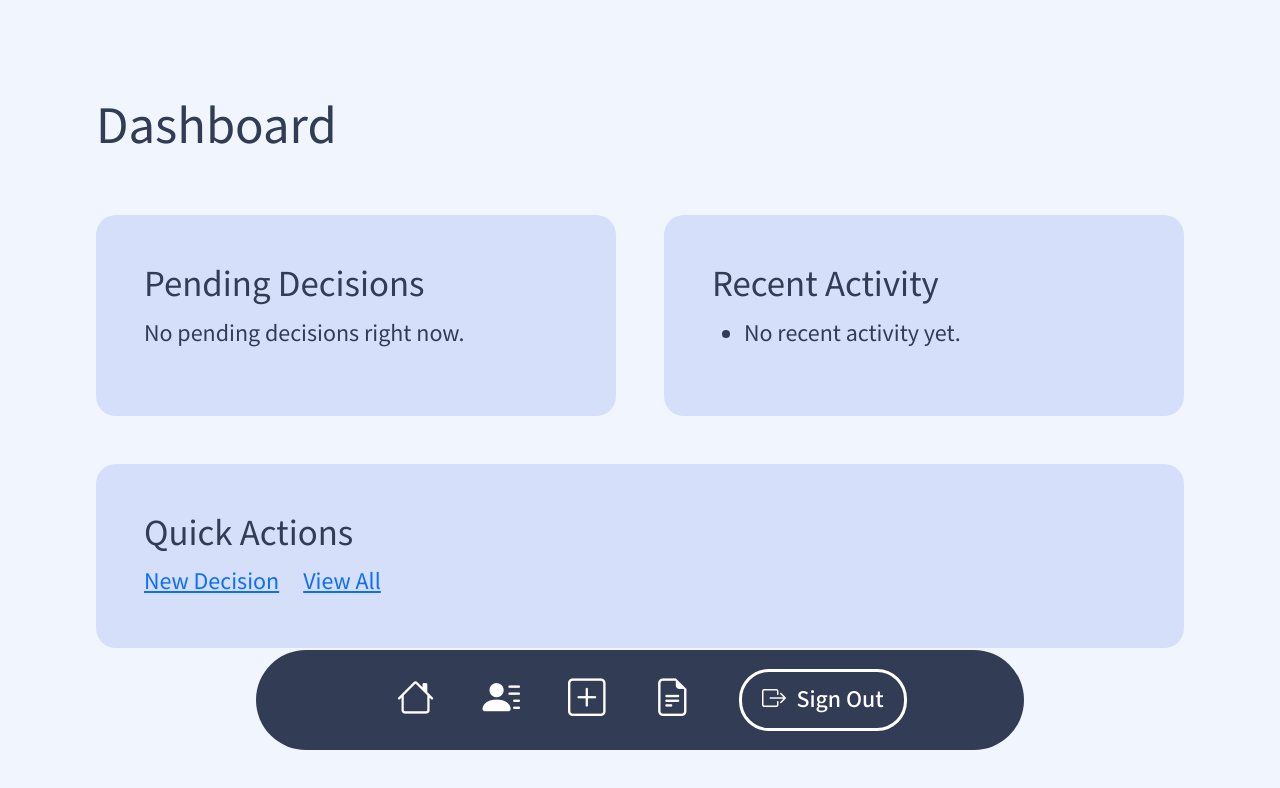
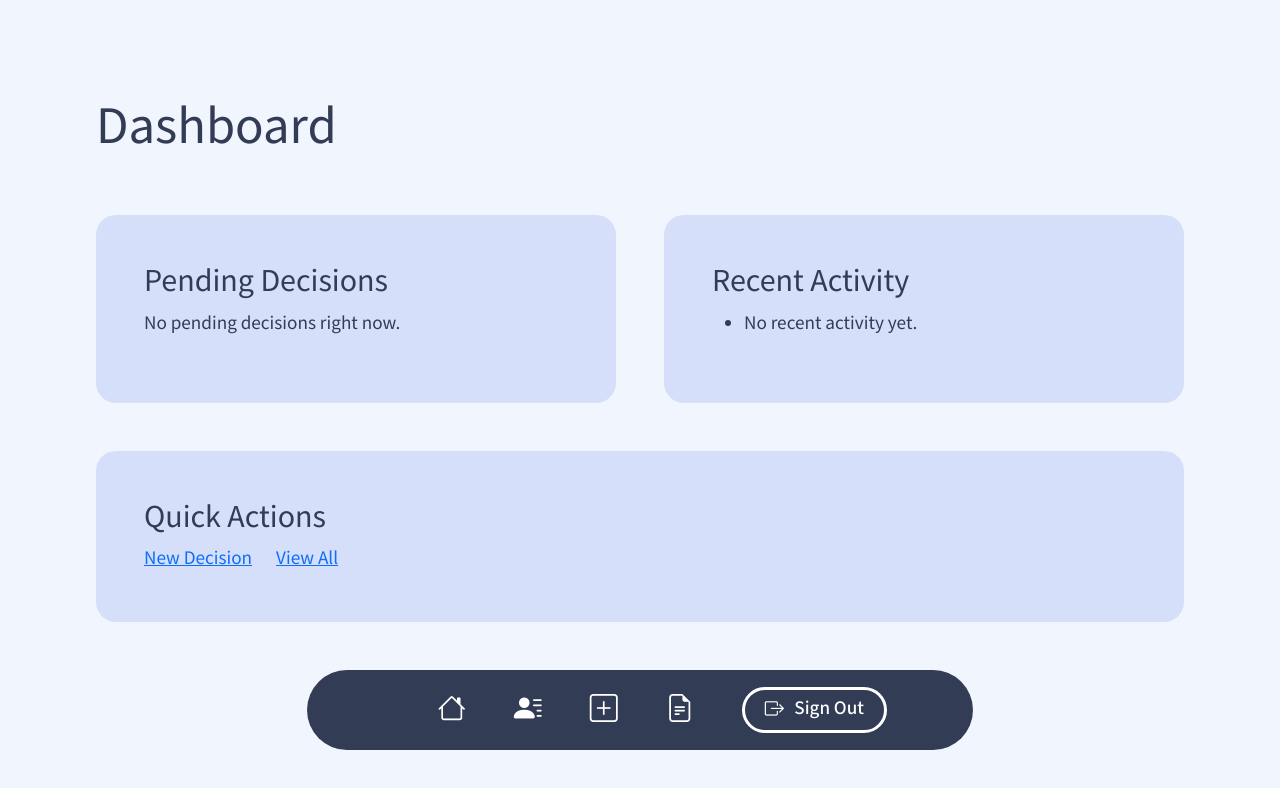
Before and after one commit to gwendolynbrunot/logidex, a Next.js app in the folder logidex/: page / in a window 1280 px wide. Shown: the top 788 px of the page. Built offline with nearby package versions, Linux system fonts and the light colour scheme.

Commit message:
basic dashboard styles

```diff
--- a/logidex/src/app/components/layout/Navbar.tsx
+++ b/logidex/src/app/components/layout/Navbar.tsx
@@ -12,7 +12,7 @@ export default function Navbar() {
         </div>
         <div className="sign-out-wrapper">
           <button className="btn btn-secondary-on-dark">
-            <i className="bi bi-box-arrow-right"></i>
+            <i className="bi bi-box-arrow-right btn-icon"></i>
             Sign Out
           </button>
         </div>
--- a/logidex/src/app/styles/globals.scss
+++ b/logidex/src/app/styles/globals.scss
@@ -57,10 +57,12 @@ $border-radius: 100px;
 
 // Font Styles
 $h1-size: 3.3rem;
-$h2-size: 2.3rem;
-$p-small-size: 1.5rem;
+$h2-size: 2rem;
+$p-large-size: 1.4rem;
+$p-small-size: 1.2rem;
+$p-x-small-size: 1rem;
 $p-large-size: 2rem;
-$a-size-small: 1.5rem;
+$a-size-small: 1.2rem;
 
 $primary-font-family: "Mada", sans-serif;
 
@@ -114,7 +116,7 @@ a {
   display: flex;
   gap: $sp-x-small;
   border-radius: 30px;
-  padding: 10px 20px;
+  padding: 5px 20px;
   border: none;
   font-size: $p-small-size;
   font-weight: 500;
@@ -140,13 +142,17 @@ a {
   transition: 0.25s;
 }
 
+.btn-icon {
+  padding-top: 2px;
+}
+
 // Navbar Styles
 .navbar {
   position: absolute;
   align-self: flex-end;
   height: fit-content;
   width: 100%;
-  padding: 0px 20%;
+  padding: 0px 24%;
   bottom: 50px;
 }
 
@@ -161,7 +167,7 @@ a {
 .navbar-inner {
   display: flex;
   flex-direction: row;
-  height: 100px;
+  height: 80px;
   width: 80%;
   padding: 2rem 4rem;
   align-items: center;
@@ -186,7 +192,7 @@ a {
 
 .navIcon {
   color: white;
-  font-size: 2.35rem;
+  font-size: 1.75rem;
 }
 
 .navIcon i:hover {
```
